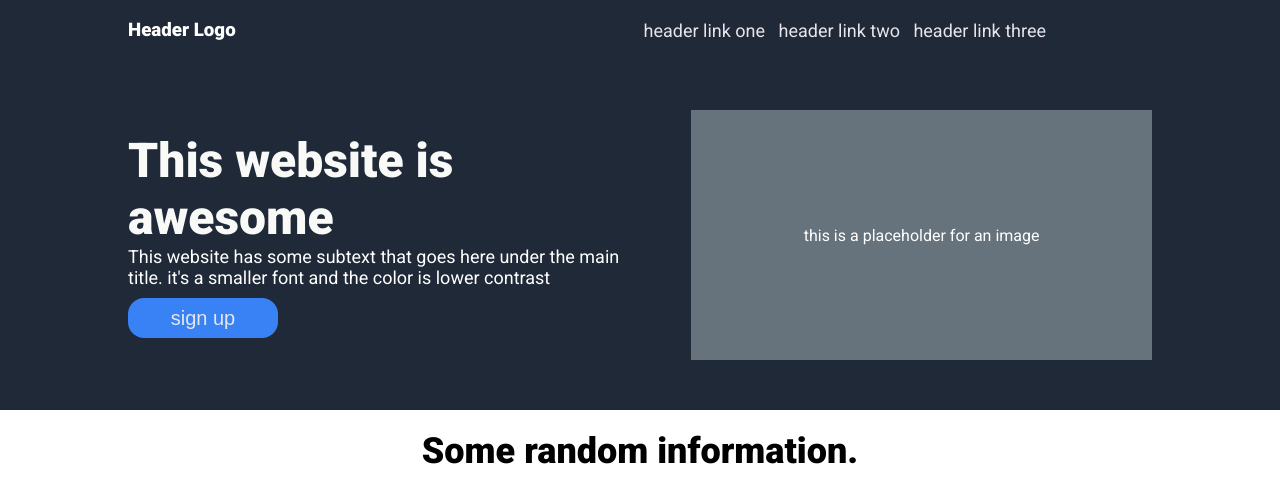
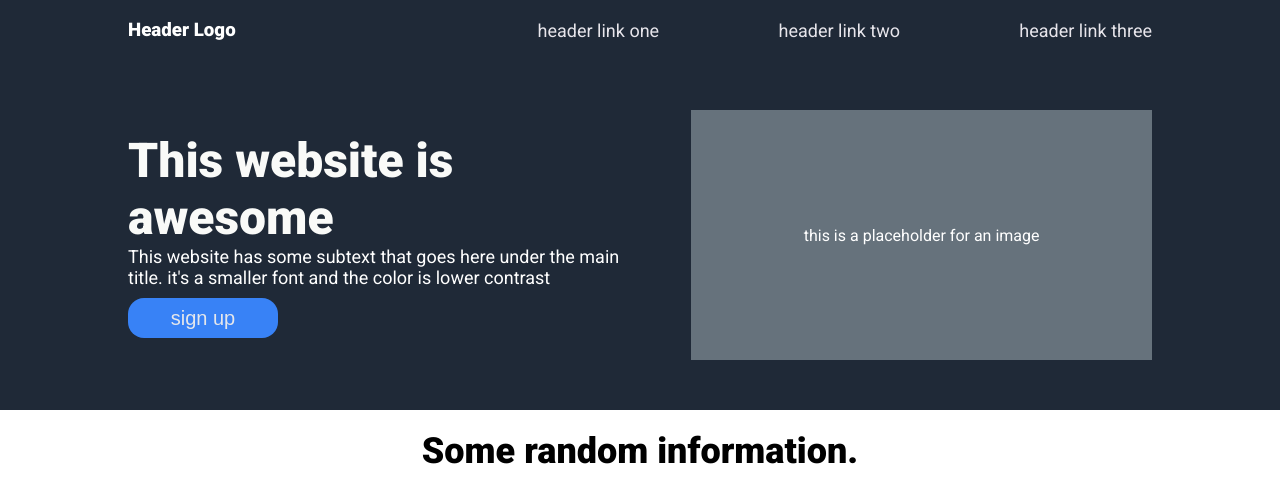
Before and after one commit to Yinkusadel/odin-landing-page, a website: page index.html in a window 1280 px wide. Shown: the top 489 px of the page. Drawn offline with Linux system fonts and the light colour scheme; grey boxes are pictures that could not be loaded.

Commit message:
header styled

```diff
--- a/index.html
+++ b/index.html
@@ -11,8 +11,8 @@
       <nav class="header">
         <h3 class="header-logo">Header Logo</h3>
         <ul class="header-links">
-          <li><a class="link" href="#">header link one</a>&nbsp&nbsp&nbsp</li>
-          <li><a class="link" href="#">header link two</a>&nbsp&nbsp&nbsp</li>
+          <li><a class="link" href="#">header link one</a></li>
+          <li><a class="link" href="#">header link two</a></li>
           <li><a class="link" href="#">header link three</a></li>
         </ul>
       </nav>
--- a/styles.css
+++ b/styles.css
@@ -18,20 +18,14 @@ header {
 
 .header {
   display: flex;
-  justify-content: center;
+  justify-content: space-between;
   align-items: center;
   height: 60px;
 }
 
-.header-logo {
-  width: 40%;
-  display: flex;
-  justify-content: flex-start;
-}
-
 .header-links {
   display: flex;
-  justify-content: center;
+  justify-content: space-between;
   list-style: none;
   padding: 0;
   width: 60%;
```
